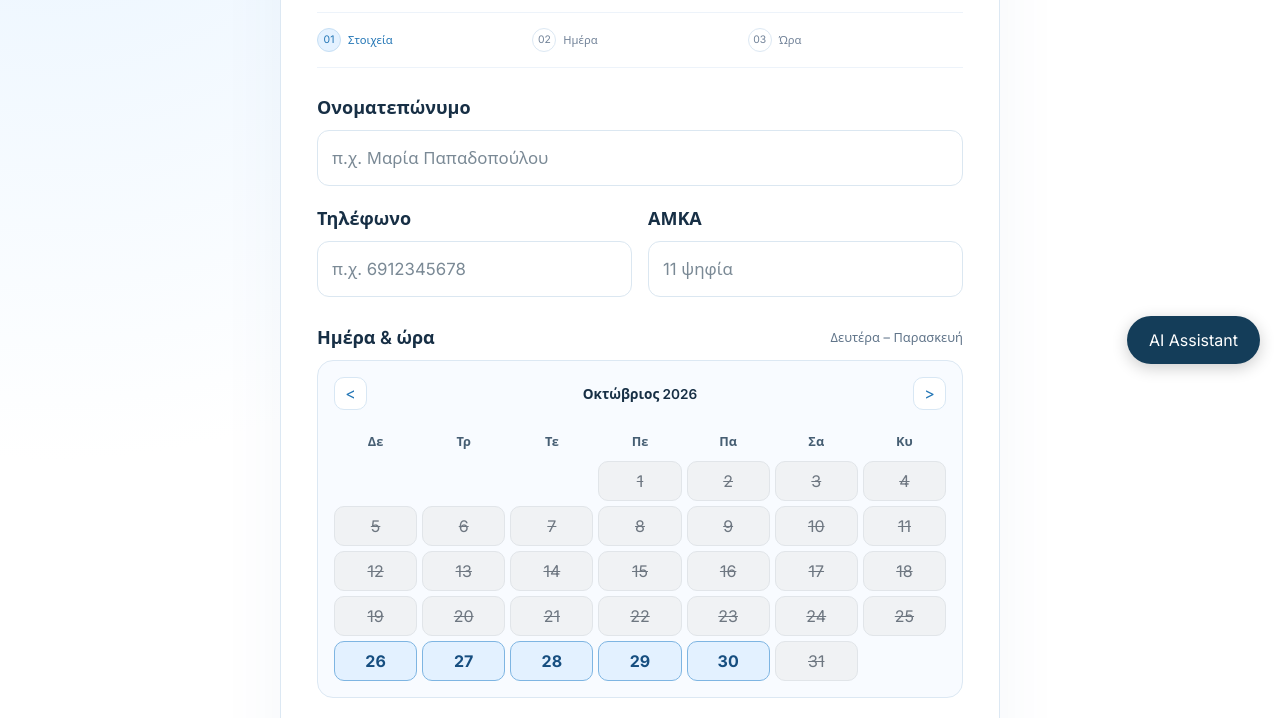
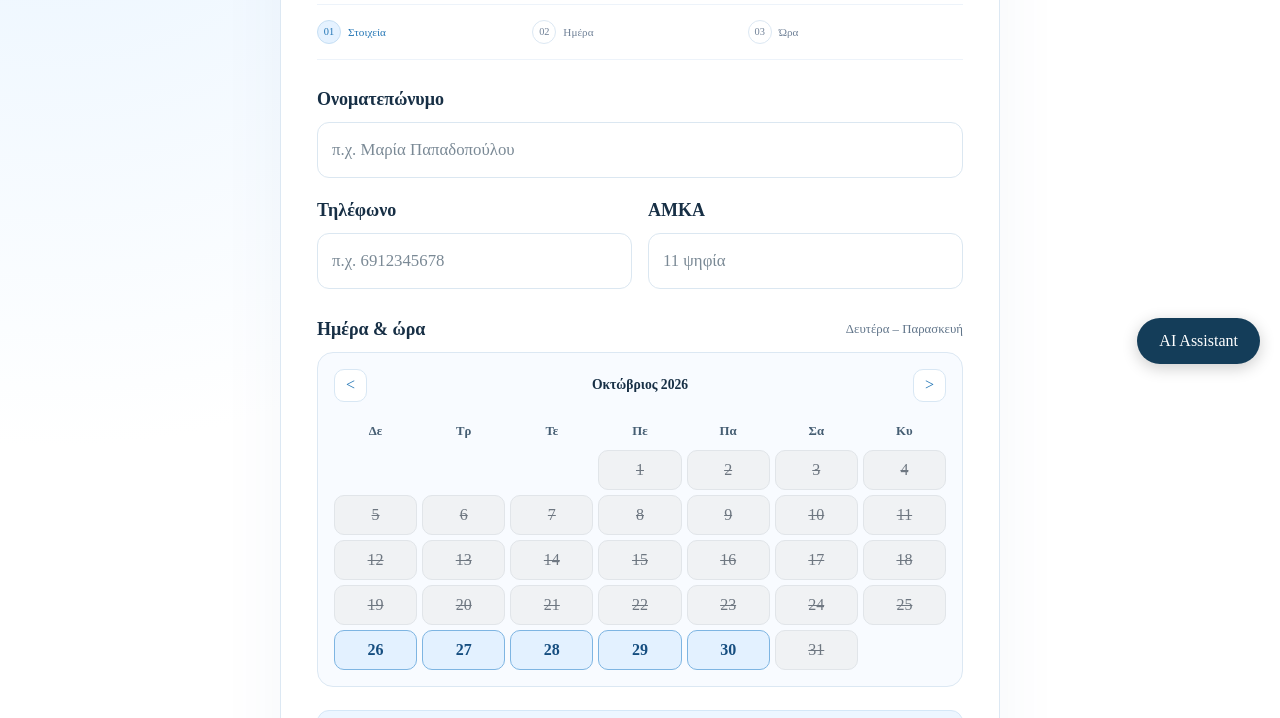
Before and after one commit to T0pboyg/medical_appointments, a React app in the folder frontend/: page / in a window 1280 px wide. Shown: the part 416-1134 px from the top of the page. Built offline with nearby package versions, Linux system fonts and the light colour scheme.

Commit message:
Fix font-family declaration in style.css

```diff
--- a/frontend/style.css
+++ b/frontend/style.css
@@ -1,5 +1,5 @@
 :root {
-  font-family:
+  font-family
     Inter,
     system-ui,
     sans-serif;
```
